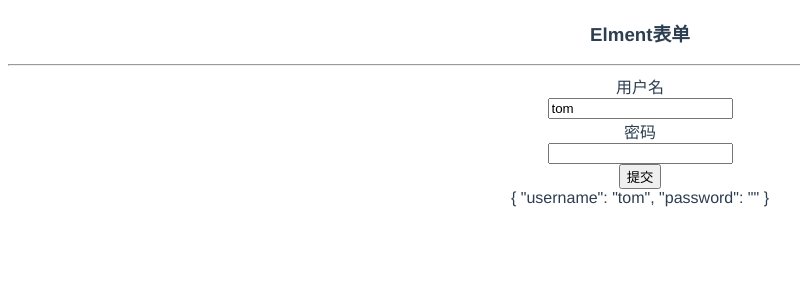
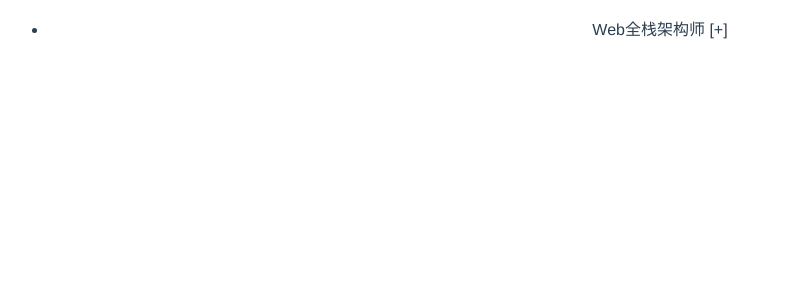
Before and after one commit to user9523/vuelist, a Vue app: page / in a window 1280 px wide. Shown: the top 300 px of the page, without its empty margins (0-800 px from the left). Built offline with nearby package versions, Linux system fonts and the light colour scheme.

Commit message:
递归组件的实现

```diff
--- /dev/null
+++ b/src/components/tree/index.vue
@@ -0,0 +1,74 @@
+<template>
+  <div>
+    <ul>
+      <item class="item" :model="treeData"></item>
+    </ul>
+  </div>
+</template>
+
+<script>
+import Item from "./item";
+export default {
+  name: "app",
+  data() {
+    return {
+      treeData: {
+        title: "Web全栈架构师",
+        children: [
+          {
+            title: "Java架构师"
+          },
+          {
+            title: "JS高级",
+            children: [
+              {
+                title: "ES6"
+              },
+              {
+                title: "动效"
+              }
+            ]
+          },
+          {
+            title: "Web全栈",
+            children: [
+              {
+                title: "Vue训练营",
+                expand: true,
+                children: [
+                  {
+                    title: "组件化"
+                  },
+                  {
+                    title: "源码"
+                  },
+                  {
+                    title: "docker部署"
+                  }
+                ]
+              },
+              {
+                title: "React",
+                children: [
+                  {
+                    title: "JSX"
+                  },
+                  {
+                    title: "虚拟DOM"
+                  }
+                ]
+              },
+              {
+                title: "Node"
+              }
+            ]
+          }
+        ]
+      }
+    };
+  },
+  components: { Item }
+};
+</script>
+
+<style lang="scss" scoped></style>
--- /dev/null
+++ b/src/components/tree/item.vue
@@ -0,0 +1,45 @@
+<template>
+  <li>
+    <div @click="toggle">
+      {{ model.title }}
+      <span v-if="isFolder">[{{ open ? "-" : "+" }}]</span>
+    </div>
+    <ul v-show="open" v-if="isFolder">
+      <item
+        class="item"
+        v-for="model in model.children"
+        :model="model"
+        :key="model.title"
+      ></item>
+    </ul>
+  </li>
+</template>
+<script>
+export default {
+  name: "Item",
+  props: {
+    model: {
+      type: Object,
+      required: true
+    }
+  },
+  data() {
+    return {
+      open: false
+    };
+  },
+  computed: {
+    isFolder() {
+      return this.model.children && this.model.children.length;
+    }
+  },
+  methods: {
+    toggle() {
+      if (this.isFolder) {
+        this.open = !this.open;
+      }
+    }
+  }
+};
+</script>
+<style lang="scss" scoped></style>
--- a/src/views/Home.vue
+++ b/src/views/Home.vue
@@ -2,19 +2,22 @@
   <div class="home">
     <!-- <img alt="Vue logo" src="../assets/logo.png" /> -->
     <!-- <HelloWorld msg="Welcome to Your Vue.js App" /> -->
-    <FormSample></FormSample>
+    <!-- <FormSample></FormSample> -->
+    <Tree></Tree>
   </div>
 </template>
 
 <script>
 // @ is an alias to /src
 // import HelloWorld from "@/components/HelloWorld.vue";
-import FormSample from "@/components/form/index.vue";
+// import FormSample from "@/components/form/index.vue";
+import Tree from "@/components/tree/index.vue";
 
 export default {
   name: "home",
   components: {
-    FormSample
+    // FormSample,
+    Tree
   }
 };
 </script>
```
